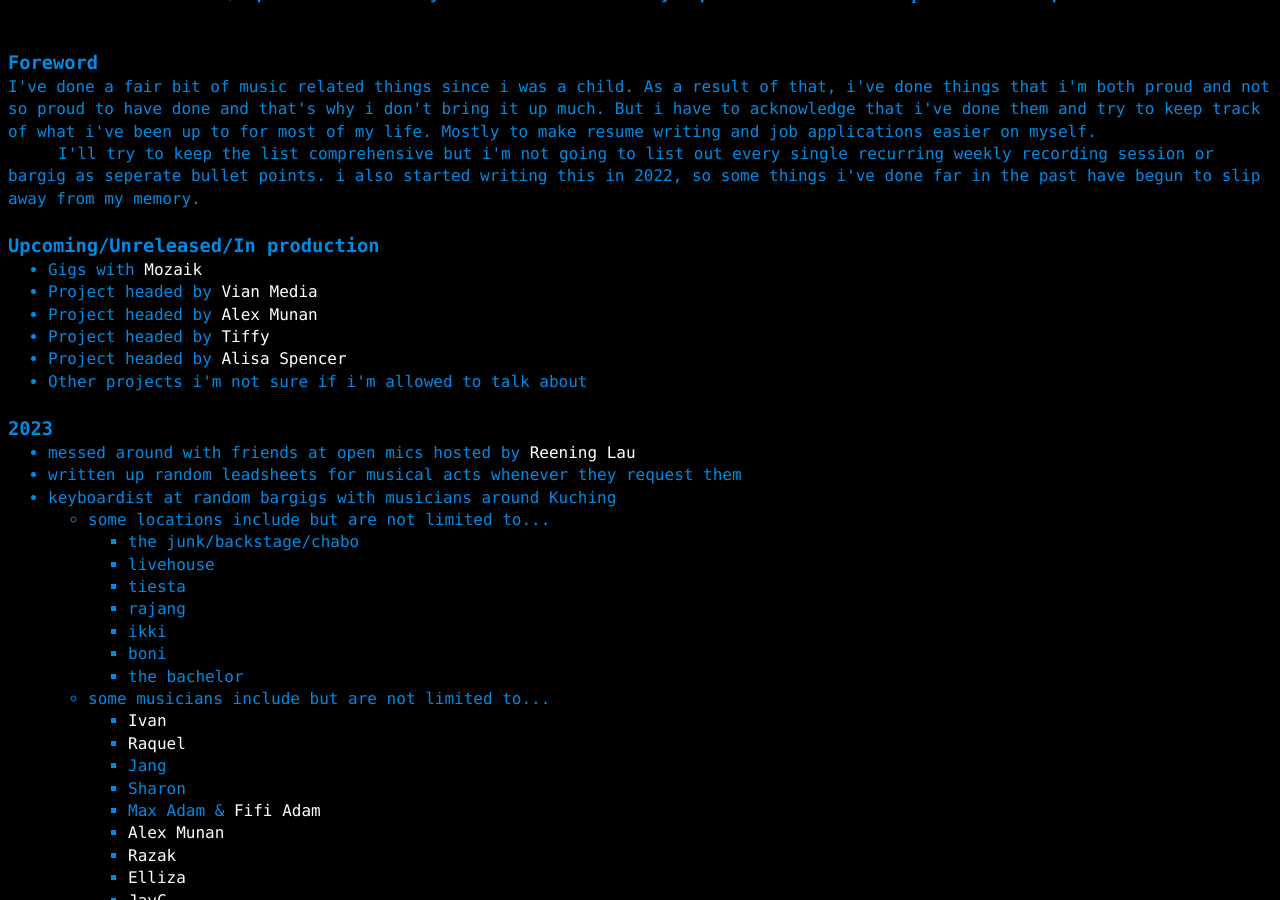
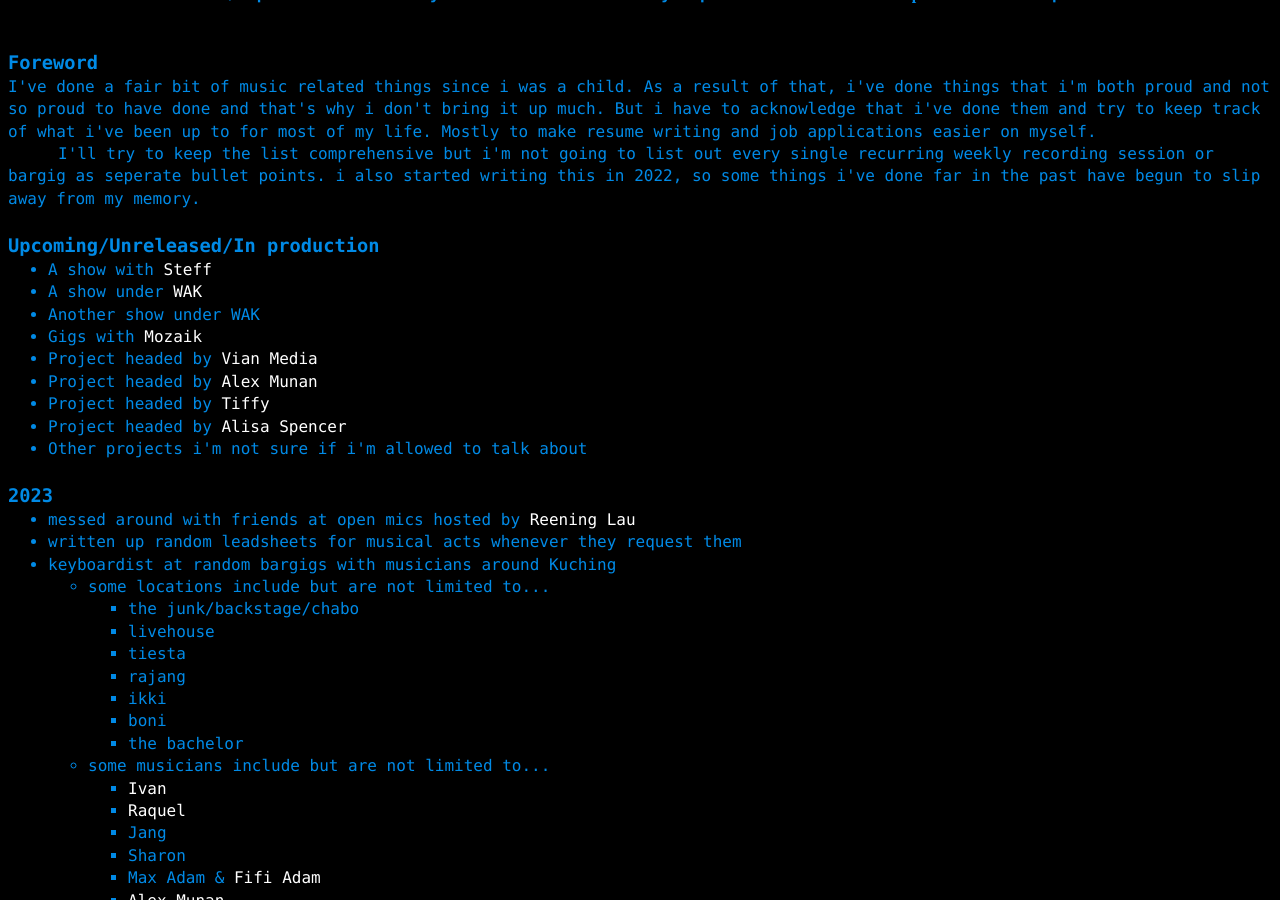
Before and after one commit to a-erfan-aa/a-erfan-aa.github.io, a Jekyll site: the page built from things-i-make/music-comprehensive.html, in a window 1280 px wide and 900 px high, scrolled down 350 px. Built offline with Jekyll 4.4.1, drawn with Linux system fonts in a browser that asks for light colours.

Commit message:
Add several entries to upcoming in music-comprehensive.html

```diff
--- a/things-i-make/music-comprehensive.html
+++ b/things-i-make/music-comprehensive.html
@@ -57,6 +57,9 @@
 <div>
 	<h3>Upcoming/Unreleased/In production</h3>
 	<ul>
+		<li>A show with <a href="https://www.instagram.com/fleursteff/">Steff</a></li>
+		<li>A show under <a href="https://aboutkuching.com/">WAK</a></li>
+		<li>Another show under WAK</li>
 		<li>Gigs with <a href="https://www.instagram.com/soundofmozaik/">Mozaik</a></li>
 		<li>Project headed by <a href="https://www.instagram.com/vianmedia.malaysia/">Vian Media</a></li>
 		<li>Project headed by <a href="https://www.instagram.com/alex_munan/">Alex Munan</a></li>
```
